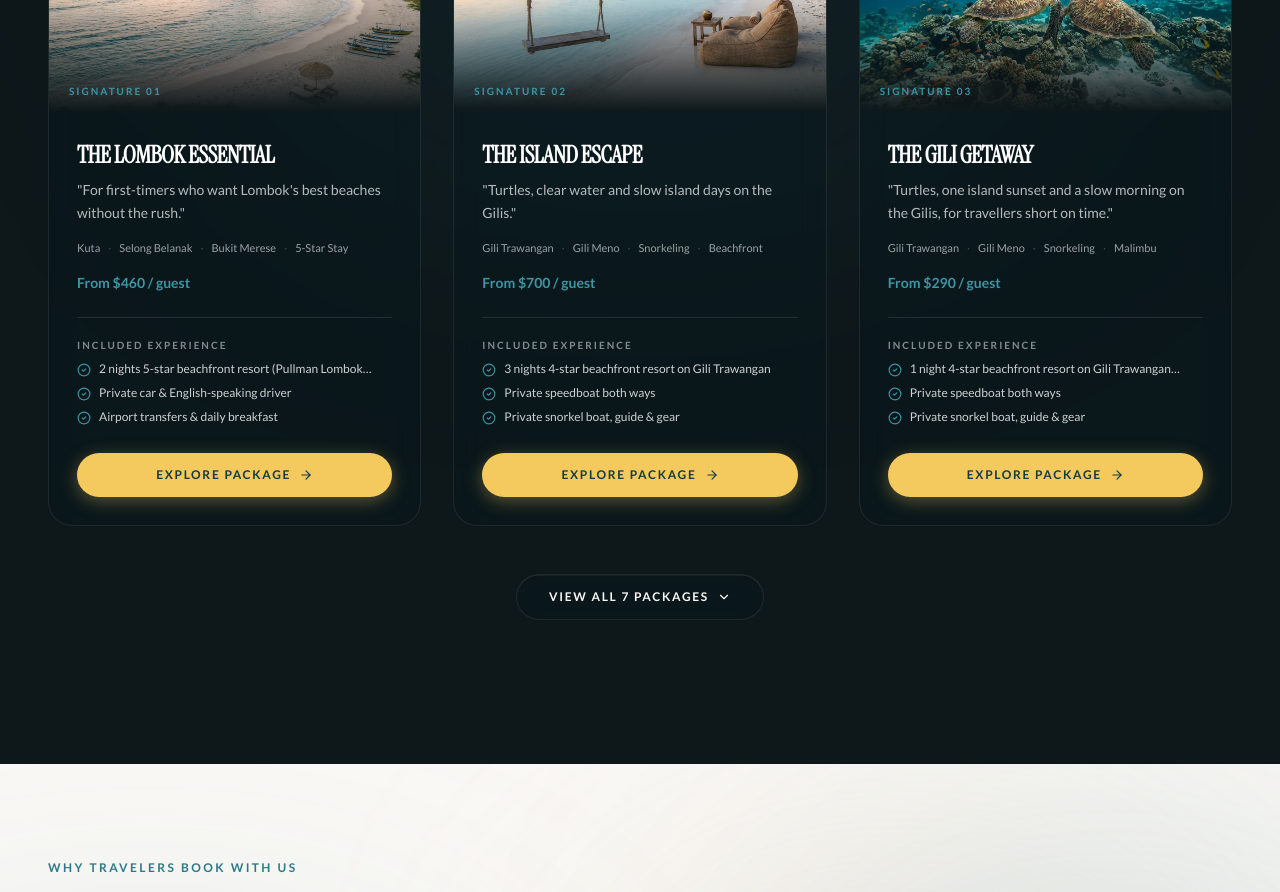
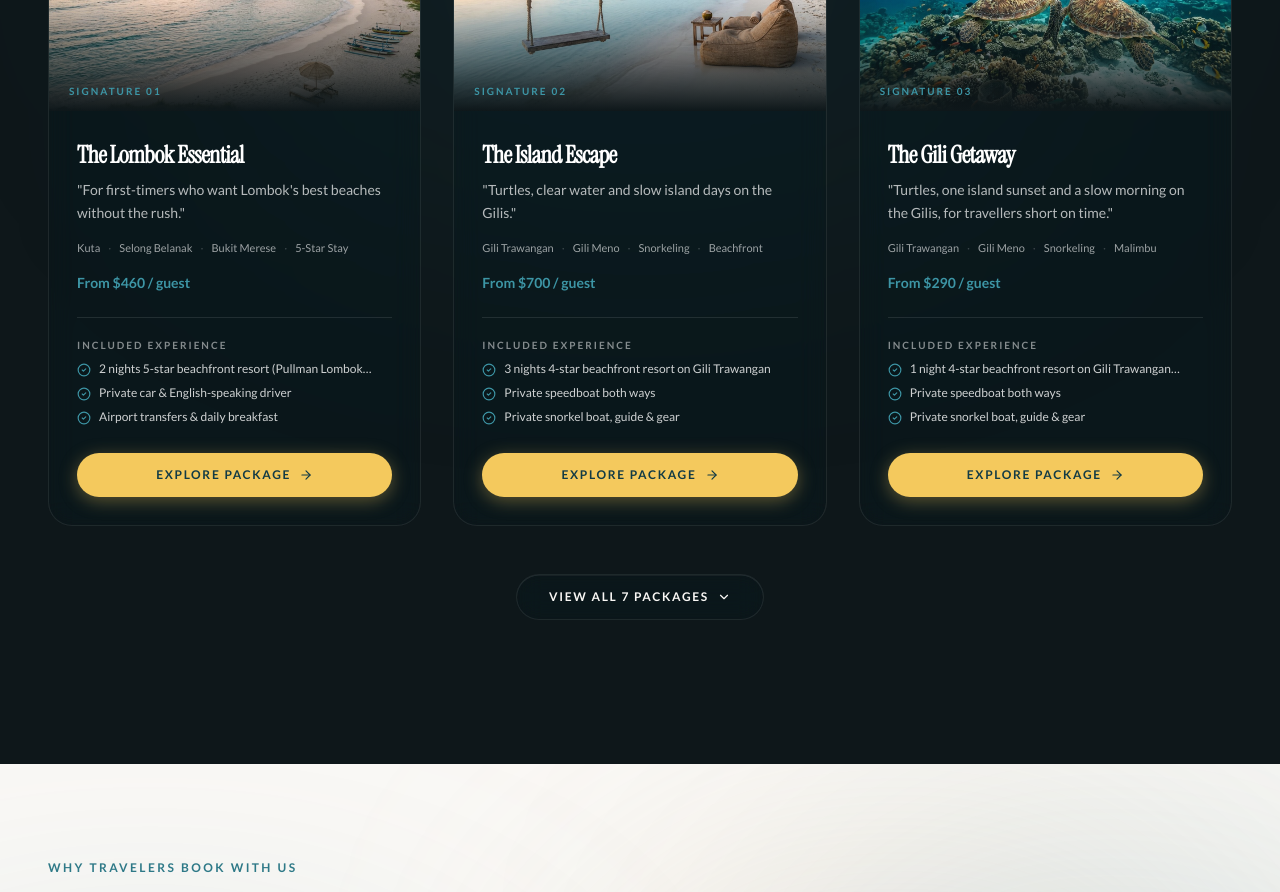
Before and after one commit to sapifysh/travelop, a React (Vite) app: page / in a window 1280 px wide. Shown: the part 2560-3452 px from the top of the page. Built offline with nearby package versions, Linux system fonts and the light colour scheme; a web font is replaced by a local one.

Commit message:
Render package names in Title Case on journey cards

```diff
--- a/src/components/Packages.tsx
+++ b/src/components/Packages.tsx
@@ -3,6 +3,11 @@ import { motion } from 'motion/react';
 import { ArrowRight, Clock, CheckCircle2, ChevronDown } from 'lucide-react';
 import { PACKAGES } from '../data/content';
 import { TravelPackage } from '../types';
+
+// Display-only: package names are stored in ALL CAPS in the data; render them
+// in Title Case on the cards (data itself is unchanged).
+const toTitleCase = (str: string) =>
+  str.toLowerCase().replace(/\b\w/g, (c) => c.toUpperCase());
 
 interface PackagesProps {
   onSelectPackage: (pkg: TravelPackage) => void;
@@ -80,7 +85,7 @@ export default function Packages({ onSelectPackage, onViewItinerary }: PackagesP
                   {/* Card Content */}
                   <div className="p-5 sm:p-7">
                     <h3 className="font-semibold text-lg sm:text-2xl text-white tracking-tight">
-                      {pkg.name}
+                      {toTitleCase(pkg.name)}
                     </h3>
 
                     <p className="mt-2 text-[13px] sm:text-sm text-white/70 font-normal leading-relaxed sm:min-h-[40px]">
```
